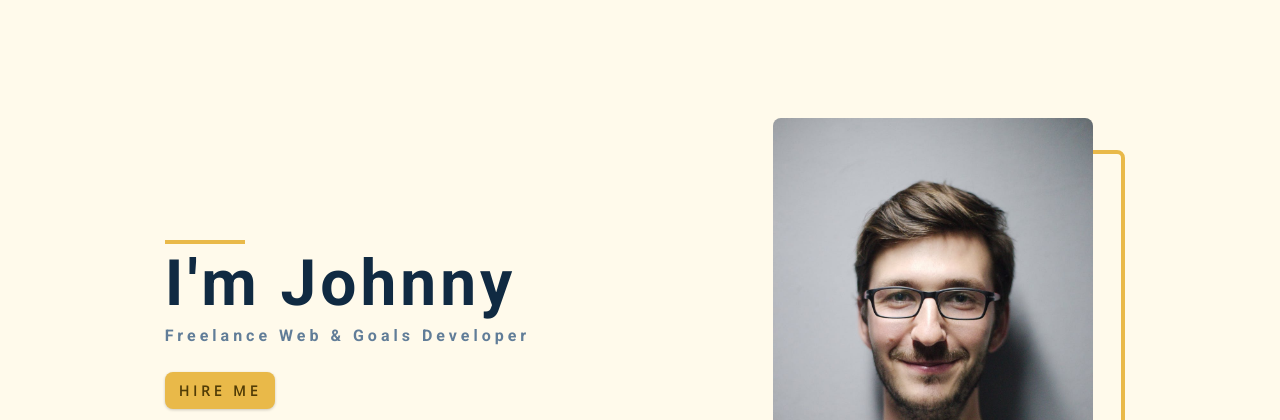
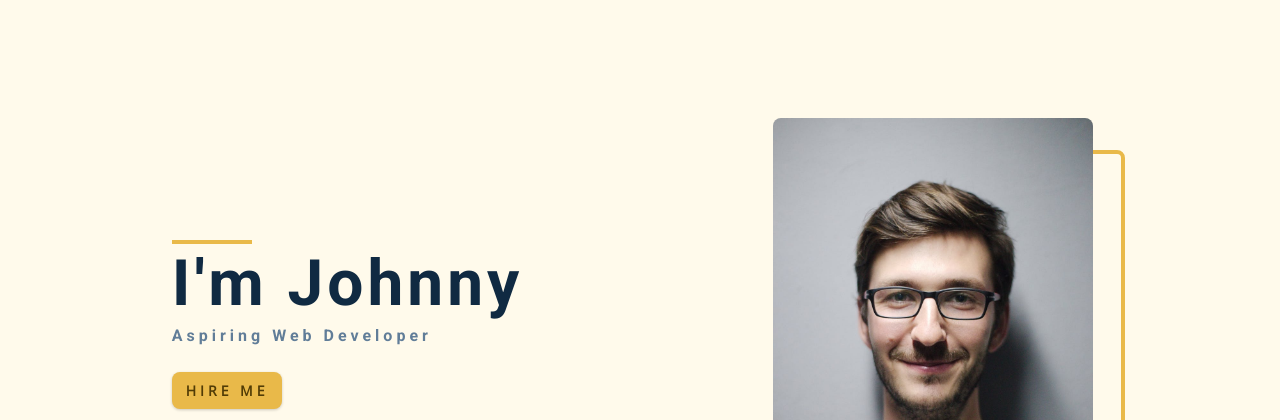
Before and after one commit to IvaN1112/grid-portfolio, a plain HTML site: page index.html in a window 1280 px wide. Shown: the part 82-502 px from the top of the page. Drawn offline with nearby package versions, Linux system fonts and the light colour scheme.

Commit message:
minot text changes

```diff
--- a/index.html
+++ b/index.html
@@ -101,7 +101,7 @@
         <article class="hero-info">
           <div class="underline"></div>
           <h1>i'm johnny</h1>
-          <h4>Freelance Web & goals developer</h4>
+          <h4>Aspiring Web developer</h4>
           <a href="./about.html" class="btn hero-btn">hire me</a>
           <ul class="social-icons hero-icons">
             <li>
```
